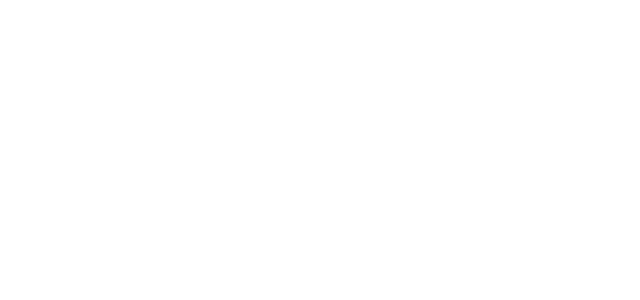
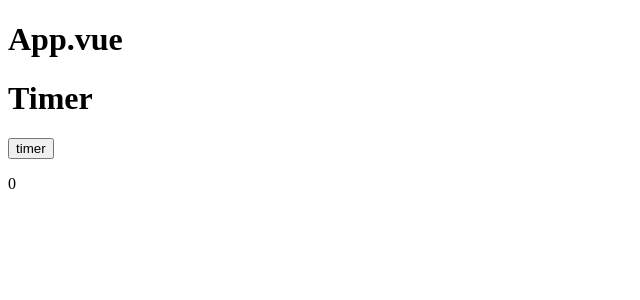
Before and after one commit to Sosna123/cstimer-remake, a Vue app: page /#/ in a window 1280 px wide. Shown: the top 300 px of the page, without its empty margins (0-640 px from the left). Built offline with nearby package versions, Linux system fonts and the light colour scheme.

Commit message:
timer works on button click

```diff
--- a/src/App.vue
+++ b/src/App.vue
@@ -1,4 +1,5 @@
 <template>
+    <h1>App.vue</h1>
     <router-view />
 </template>
 
--- a/src/views/Timer.vue
+++ b/src/views/Timer.vue
@@ -1,10 +1,42 @@
-<template></template>
+<template>
+    <h1>Timer</h1>
+    <button @click="timerFunc()">timer</button>
+    <p>{{ time }}</p>
+</template>
 
 <script lang="ts">
-import { defineComponent } from "vue";
+import { defineComponent, ref } from "vue";
 export default defineComponent({
     name: "timer",
-    setup() {},
+    setup() {
+        let start: number = 0;
+        let time = ref<Number>(0);
+        let interval: number;
+        let isTimerRunning: boolean = false;
+
+        function timerFunc() {
+            if (!isTimerRunning) {
+                // reset variables
+                time.value = 0;
+                start = Number(new Date());
+                isTimerRunning = true;
+
+                // start counting
+                interval = setInterval(() => {
+                    time.value = Number(new Date()) - start;
+                }, 1);
+            } else {
+                // stop the timer
+                isTimerRunning = false;
+                clearInterval(interval);
+            }
+        }
+
+        return {
+            time,
+            timerFunc,
+        };
+    },
 });
 </script>
 
```
